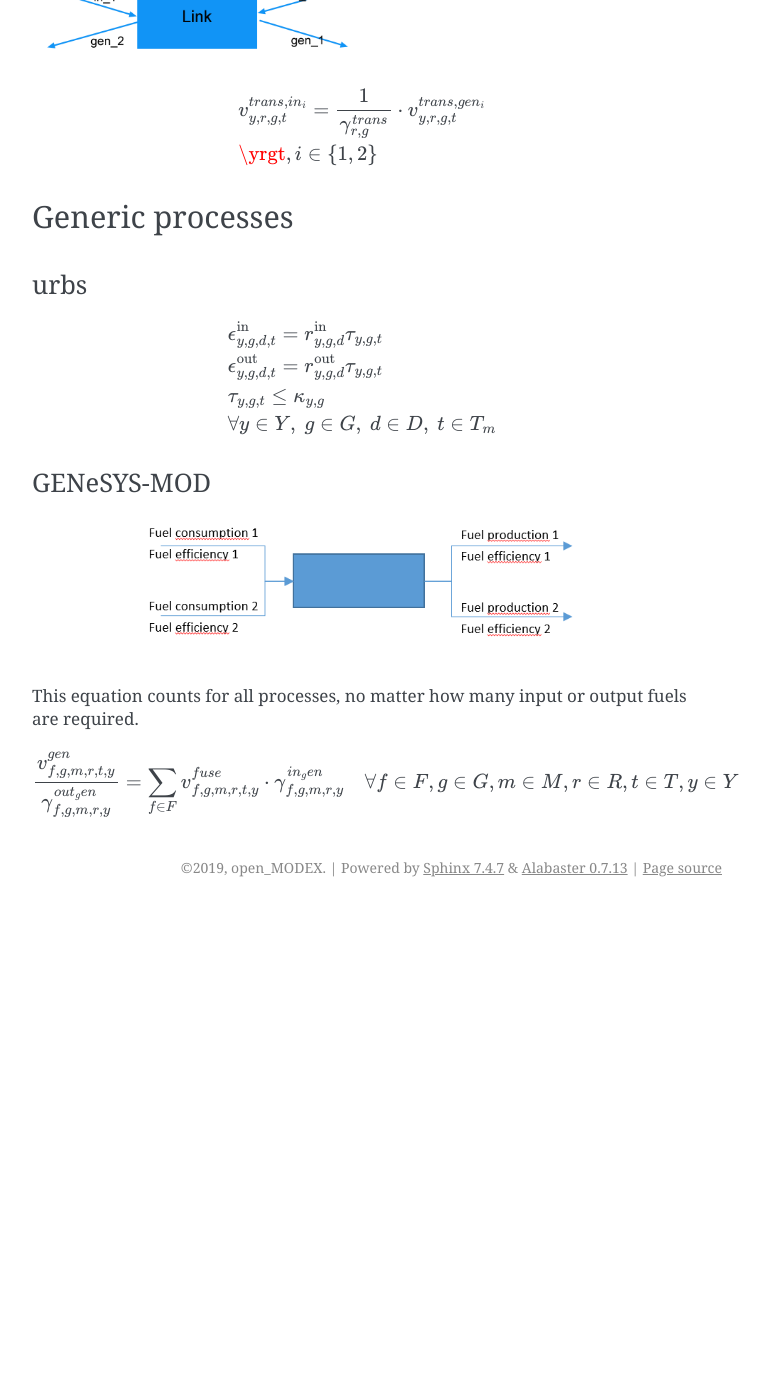
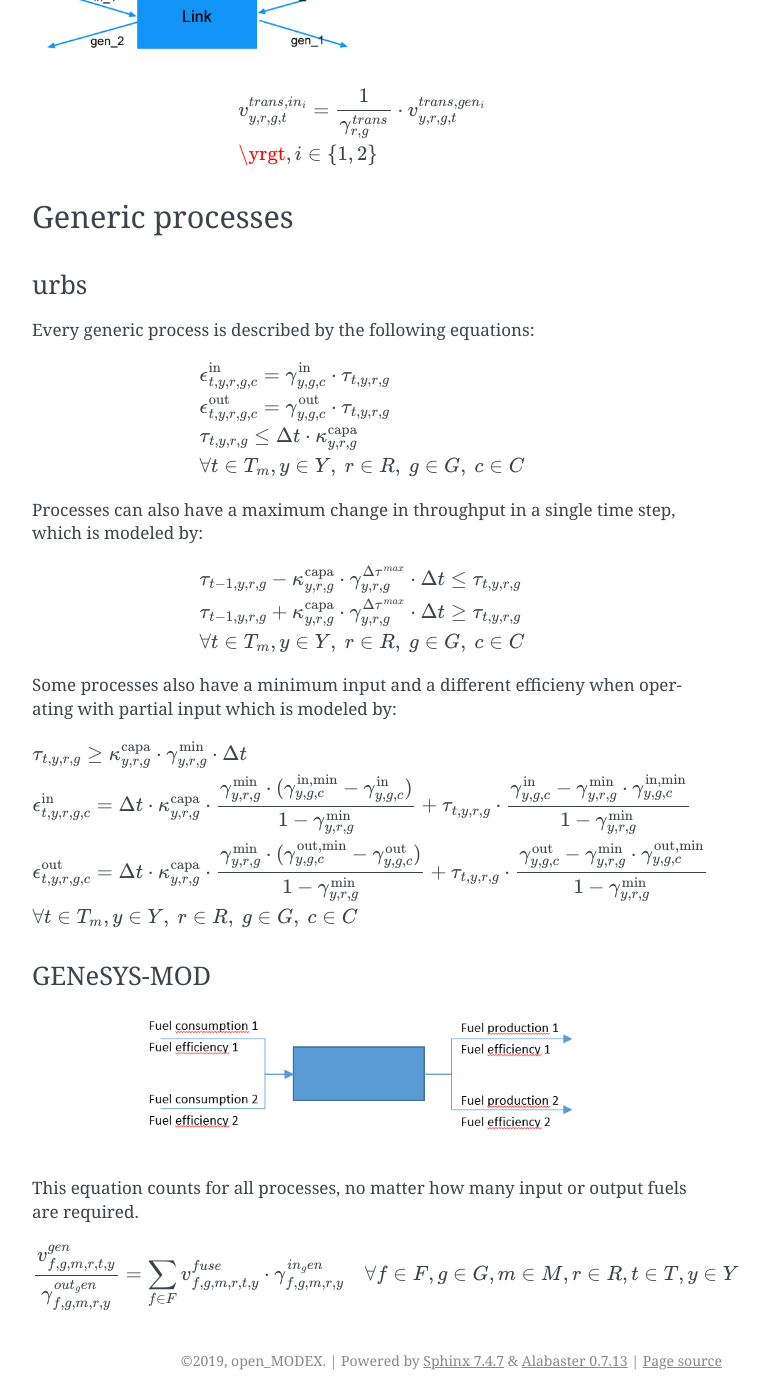
Before and after one commit to open-modex/mathematical-documentation, a Sphinx documentation site: the page built from doc/source/frameworks/technologies.rst, in a window 1280 px wide and 1400 px high, scrolled down 6210 px. Shown: the whole window, without its empty margins (388-1158 px from the left). Built offline with Sphinx 7.4.7, drawn with Linux system fonts in a browser that asks for light colours; before the commit the page ends 7117 px from its top, so only the background shows below that.

Commit message:
Update urbs generic process
I completed the equations for generic processes including partial input and maximum gradient in throughput.
Parameters and indices could still be changed for better readability.

```diff
--- a/doc/source/frameworks/technologies.rst
+++ b/doc/source/frameworks/technologies.rst
@@ -286,12 +286,34 @@ Generic processes
 urbs
 ''''
 
+Every generic process is described by the following equations:
+
 .. math::
 
-    &\epsilon^{\text{in}}_{y,g,d,t}=r^{\text{in}}_{y,g,d}\tau_{y,g,t} \\
-    &\epsilon^{\text{out}}_{y,g,d,t}=r^{\text{out}}_{y,g,d}\tau_{y,g,t} \\
-    &\tau_{y,g,t}\leq \kappa_{y,g} \\
-    &\forall y \in Y, ~g \in G, ~d \in D, ~t \in T_m
+    &\epsilon^{\text{in}}_{t,y,r,g,c}=\gamma^{\text{in}}_{y,g,c} \cdot \tau_{t,y,r,g} \\
+    &\epsilon^{\text{out}}_{t,y,r,g,c}=\gamma^{\text{out}}_{y,g,c} \cdot \tau_{t,y,r,g} \\
+    &\tau_{t,y,r,g}\leq \Delta t \cdot \kappa^{\text{capa}}_{y,r,g} \\
+    &\forall t \in T_m, y \in Y, ~r \in R, ~g \in G, ~c \in C
+
+
+Processes can also have a maximum change in throughput in a single time step, which is modeled by:
+
+.. math::
+
+    &\tau_{t-1,y,r,g} - \kappa^{\text{capa}}_{y,r,g} \cdot \gamma^{\Delta\tau^{max}}_{y,r,g} \cdot \Delta t \leq \tau_{t,y,r,g} \\
+    &\tau_{t-1,y,r,g} + \kappa^{\text{capa}}_{y,r,g} \cdot \gamma^{\Delta\tau^{max}}_{y,r,g} \cdot \Delta t \geq \tau_{t,y,r,g} \\
+    &\forall t \in T_m, y \in Y, ~r \in R, ~g \in G, ~c \in C
+
+
+Some processes also have a minimum input and a different efficieny when operating with partial input which is modeled by:
+
+.. math::
+
+    &\tau_{t,y,r,g} \geq \kappa^{\text{capa}}_{y,r,g} \cdot \gamma^{\text{min}}_{y,r,g}  \cdot \Delta t \\
+    &\epsilon^{\text{in}}_{t,y,r,g,c}=\Delta t \cdot \kappa^{\text{capa}}_{y,r,g} \cdot \frac{\gamma^{\text{min}}_{y,r,g} \cdot (\gamma^{\text{in,min}}_{y,g,c}-\gamma^{\text{in}}_{y,g,c})}{1-\gamma^{\text{min}}_{y,r,g}} + \tau_{t,y,r,g} \cdot \frac{\gamma^{\text{in}}_{y,g,c}-\gamma^{\text{min}}_{y,r,g} \cdot \gamma^{\text{in,min}}_{y,g,c}}{1-\gamma^{\text{min}}_{y,r,g}}\\
+    &\epsilon^{\text{out}}_{t,y,r,g,c}=\Delta t \cdot \kappa^{\text{capa}}_{y,r,g} \cdot \frac{\gamma^{\text{min}}_{y,r,g} \cdot (\gamma^{\text{out,min}}_{y,g,c}-\gamma^{\text{out}}_{y,g,c})}{1-\gamma^{\text{min}}_{y,r,g}} + \tau_{t,y,r,g} \cdot \frac{\gamma^{\text{out}}_{y,g,c}-\gamma^{\text{min}}_{y,r,g} \cdot \gamma^{\text{out,min}}_{y,g,c}}{1-\gamma^{\text{min}}_{y,r,g}}\\
+    &\forall t \in T_m, y \in Y, ~r \in R, ~g \in G, ~c \in C
+
 
 
 GENeSYS-MOD
```
